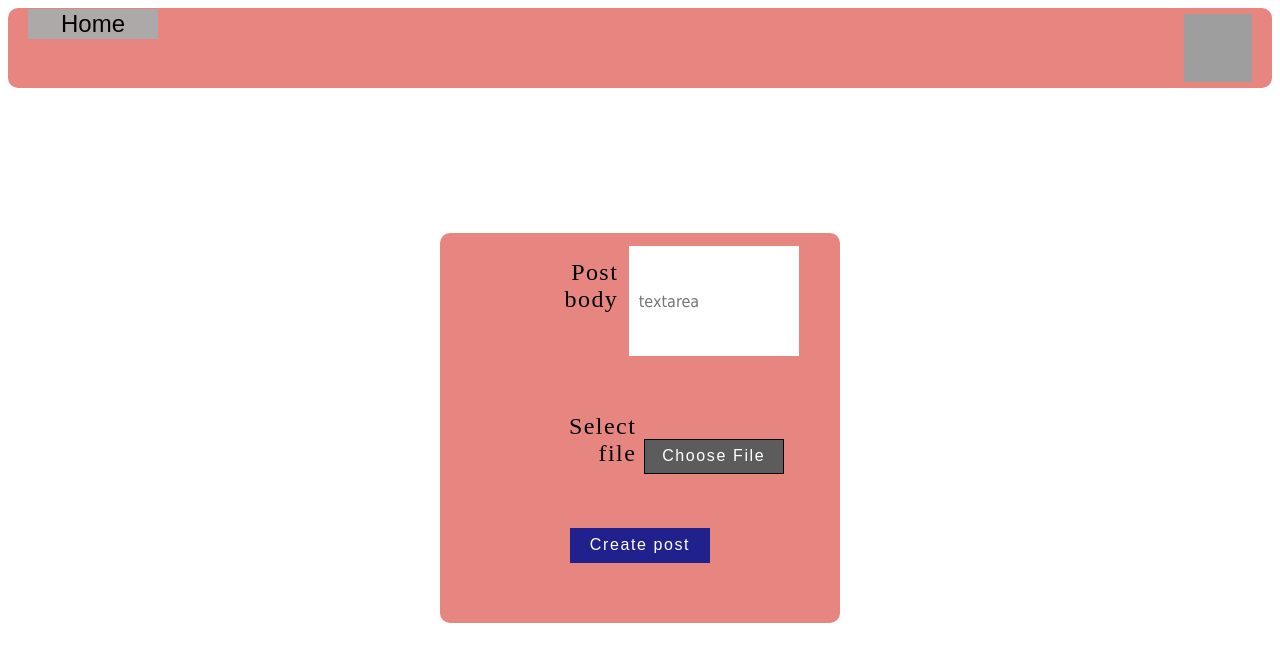
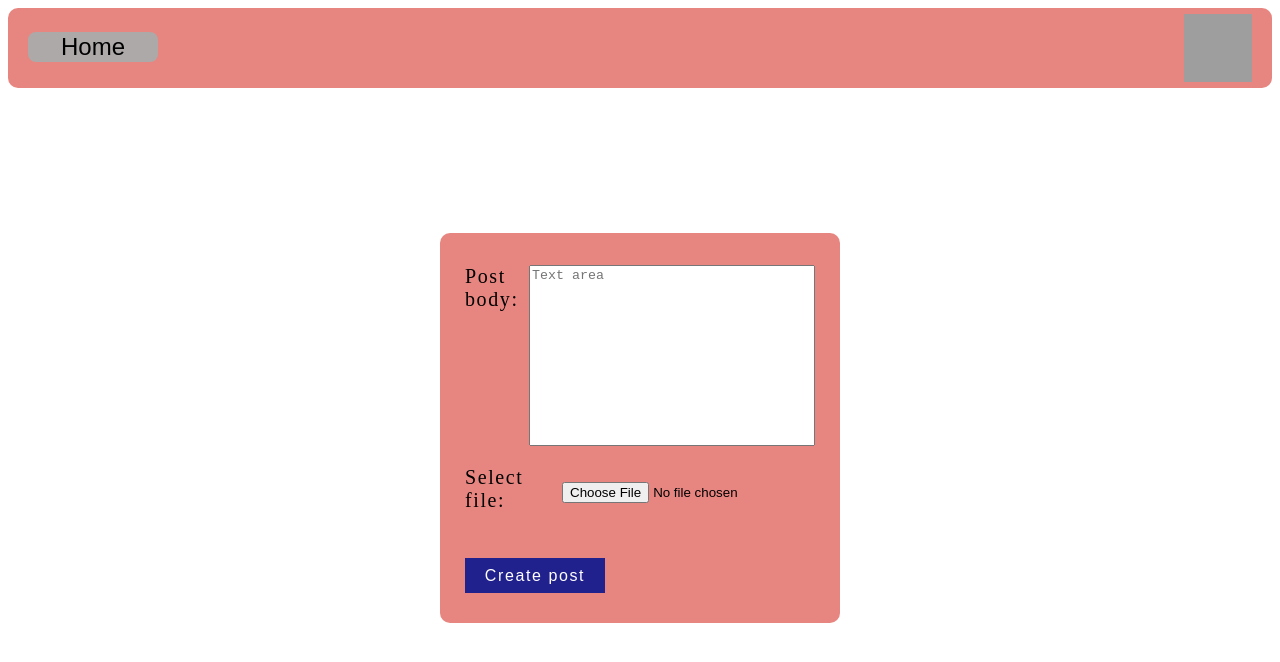
Before and after one commit to tormiteedemaa/Homework-1, a plain HTML site: page addPost.html in a window 1280 px wide. Drawn offline with Linux system fonts and the light colour scheme; grey boxes are pictures that could not be loaded.

Commit message:
Add files via upload

```diff
--- a/addPost.html
+++ b/addPost.html
@@ -13,14 +13,14 @@
       padding-top: 1px;
       padding-left: 20px;
       padding-right: 20px;
-      font-size: 26px; /*Text size*/
+      font-size: 50px; /*Text size*/
     }
     .container2 { /*Characteristics inside the second container (ObjektMiddle class)*/
-      padding-top: 10px;
+      padding-top: 12px;
       padding-left: 25px;
       padding-right: 25px;
-      font-size: 24px; /*Text size*/
-      text-align: center;
+      font-size: 20px; /*Text size*/
+      text-align: left;
     }
     .ObjektTop { /*The object in the middle of the site*/
       position: static;
@@ -41,16 +41,7 @@
       margin: -215px 0 0 -200px;
       background-color: #E78680; /*Background color*/
       border-radius: 10px; /* Characteristic that changes the corners of the object*/
-      letter-spacing: 0.09em; /*Width of text*/
-    }
-    input.text { /*Settings for text input*/
-      width:  150px; /*Text input width*/
-      height: 100px; /*Text input height*/
-      padding: 5px 10px 5px 10px;
-      border: 0px solid rgb(203, 199, 199); /*The color of the text input border*/
-      font-size: 16px; /*Text size*/
-      font-family: Tahoma; /*Type of font*/
-      margin: 3px;
+      letter-spacing: 0.1em; /*Width of text*/
     }
     .button1 { /*Settings of one button named "Create post"*/
       width:  140px; /*Button width*/
@@ -62,32 +53,32 @@
       letter-spacing: 00.1em;
     }
     .button2 { /*Settings of one button named "Create post"*/
-      width:  140px; /*Button width*/
-      height: 35px; /*Button height*/
-      background: rgb(92, 92, 93); /*Button Color*/
-      color: white; /*The color of the text inside the button*/
-      font-size: 16px; /*Text size*/
-      border: 1px solid rgb(3, 0, 0); /*Button border color*/
-      letter-spacing: 0.1em;
-    }
-    .button3 { /*Settings of one button named "Create post"*/
       width:  130px; /*Button width*/
       height: 30px; /*Button height*/
       background: rgb(173, 169, 169); /*Button Color*/
       color: black; /*The color of the text inside the button*/
       font-size: 24px; /*Text size*/
       border: 0cm;
+      border-radius: 8px;
     }
-    .button3:hover{
+    .button2:hover{
         background-color: #CCC0BB;
     }
     label {
         display: inline-block;
         width: 140px;
-        text-align: right;
+        text-align: left;
     }
-
-
+    .TextArea {
+      width: 280px;
+      height: 175px;
+      resize: none;
+      float: right;
+    }
+    .File {
+      float: right;
+      margin-top: -30px;
+    }
   </style>
 </head>
 <body> <!---Body-->
@@ -96,18 +87,24 @@
       <img class="avatar" src="https://moodle.ut.ee/theme/image.php/classic_ut/core/1664784034/u/f1" alt="avatar"
       width="68" height="68"> <!---Image-->
       <form action="index.html">
-        <button class="button3">Home</button>
+        <button class="button2">Home</button>
       </form>
     </div>
   </div>
   <div class="ObjektMiddle"> <!---Second objekt-->
     <form action="index.html"> <!---Form-->
       <div class="container2">
-        <label for="text">Post <br>body</label>
-        <input class="text" id="text" type="text" placeholder="textarea" name="text" value="" size="10" ><br><br> <!---textarea-->
-        <label><br>Select <br>file</label>
-        <button class="button2">Choose File</button><br><br><br> <!---Button-->
-        <button class="button1" type="submit">Create post</button><br> <!---Button-->
+        <p>
+          <textarea class="TextArea" placeholder="Text area" required></textarea> <!---textarea-->
+          Post<br>body:
+        </p> <!---Text-->
+        <br><br><br><br><br>
+        <div style="margin-top: 20px">
+          <label for="image">Select<br> file:</label>
+          <input type="file" id="image" class="File" required><br><br>
+        </div>
+        <br>
+        <button class="button1" type="submit">Create post</button><br><!---Button-->
       </div>
     </form>
   </div>
```
